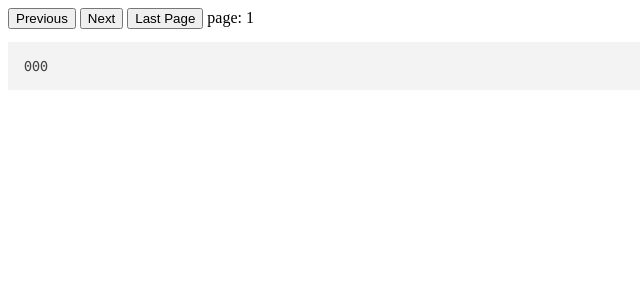
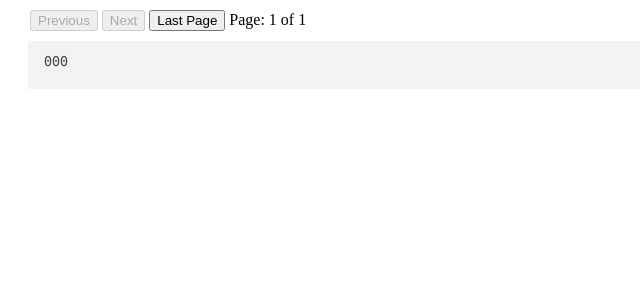
Before and after one commit to retraut/python-log-reader, a Flask app: template templates/code.html in a window 1280 px wide. Shown: the top 300 px of the page, without its empty margins (0-640 px from the left). Run offline with Flask 3, Linux system fonts and the light colour scheme; the template is opened without the code that fills it: most values are stand-ins (such as "Sample title", 1, 10 or a date in 2020); some libraries are stand-ins or nearby versions.

Commit message:
improve pagination and UI
- Add validation checks for next and previous page navigation.
- Update CSS for better code display and button styles.
- Implement keyboard navigation for page control.
- Enhance user feedback with alerts for page limits.

```diff
--- a/app.py
+++ b/app.py
@@ -39,13 +39,15 @@ def display_code(page_number=1):
 def next_lines():
     global current_page_number
     max_pages = get_max_pages()
-    current_page_number = min(current_page_number + 1, max_pages)
+    if current_page_number < max_pages:  # Check if the next page is valid
+        current_page_number += 1
     return redirect(url_for('display_code', page_number=current_page_number))
 
 @app.route('/previous')
 def previous_lines():
     global current_page_number
-    current_page_number = max(1, current_page_number - 1)
+    if current_page_number > 1:  # Check if the previous page is valid
+        current_page_number -= 1
     return redirect(url_for('display_code', page_number=current_page_number))
 
 @app.route('/end')
--- a/templates/code.html
+++ b/templates/code.html
@@ -7,8 +7,11 @@
 
     <style>
         #code {
-          white-space: pre;
+          white-space: pre-wrap; /* Allows wrapping of lines */
+          overflow-wrap: break-word; /* Breaks long words onto the next line */
+          overflow: hidden; /* Hides horizontal scrolling */
           font-family: Ubuntu Mono;
+          line-height: 1.5; /* Adjust this value to reduce space between lines */
         }
         .btn {
           @apply font-bold py-2 px-4 rounded;
@@ -19,7 +22,10 @@
         .btn-blue:hover {
           @apply bg-blue-700;
         }
-
+        .btn:disabled {
+          background-color: #ccc; /* Grey out disabled buttons */
+          cursor: not-allowed;
+        }
         .pure_css_button {
           display: inline-block;
           width: 100px;
@@ -35,10 +41,36 @@
           border-image: linear-gradient(to bottom, #ffd400, rgba(0, 0, 0, 0)) 0 100%;
           border-top: 1px solid #ffd400;
         }
-
+        body {
+            top: 20px;
+            padding-left: 20px; /* Added left padding */
+            padding-right: 20px; /* Added right padding */
+            position: relative; /* Ensure body is positioned for absolute elements */
+        }
+        .button-container {
+            position: fixed; /* Fixes the button container to the top */
+            top: 0; /* Aligns to the top of the screen */
+            left: 20px; /* Aligns with the body padding */
+            right: 20px; /* Aligns with the body padding */
+            background: white; /* Optional: background color for visibility */
+            z-index: 1000; /* Ensures it stays above other content */
+            padding: 10px; /* Optional: padding for aesthetics */
+        }
+        .floating-button {
+            position: fixed; /* Fixes the button to the viewport */
+            bottom: 20px; /* Initial position from the bottom */
+            right: 20px; /* Initial position from the right */
+            background-color: red; /* Changed button color to red */
+            color: white; /* Text color */
+            border: none; /* No border */
+            border-radius: 5px; /* Rounded corners */
+            padding: 10px 15px; /* Padding */
+            cursor: pointer; /* Pointer cursor on hover */
+            z-index: 1000; /* Ensure it stays above other content */
+        }
     </style>
     <script>
-        function lastePage() {
+        function lastPage() { // Corrected function name
             window.location.href = `/end`;
         }
         function checkValidPage(pageNumber) {
@@ -46,7 +78,7 @@
                 .then(response => response.json())
                 .then(data => {
                     if (!data.valid_page) {
-                        alert('Invalid page number. Redirecting to the last page.');
+                        alert('This is the last page');
                         window.location.href = `/page/${data.max_pages}`;
                     } else {
                         window.location.href = `/next`;
@@ -60,7 +92,7 @@
                 .then(response => response.json())
                 .then(data => {
                     if (!data.valid_page) {
-                        alert('Invalid page number. Redirecting to the first page.');
+                        alert('This is the first page.');
                         window.location.href = '/page/1';
                     } else {
                         window.location.href = '/previous';
@@ -68,25 +100,82 @@
                 })
                 .catch(error => console.error('Error:', error));
         }
-    </script>
-</head>
-<body>
 
-    <button onclick="checkValidPreviousPage()">Previous</button>
-    <button onclick="checkValidPage({{ current_page_number + 1 }})">Next</button>
-    <button onclick="lastePage()">Last Page</button>
-    page: {{ current_page_number }}
+        // Keyboard navigation
+        document.addEventListener('keydown', function(event) {
+            console.log('Key pressed:', event.key); // Debugging line
 
-    <pre><code class='log' id="code">{{ code | safe }}</code></pre>
+            // Prevent default action for arrow keys
+            if (event.key === 'ArrowRight' || event.key === 'ArrowLeft' || event.key === 'l' || event.key === 'h') {
+                event.preventDefault(); // Prevent scrolling
+            }
 
-    <script>
+            if (event.key === 'ArrowRight' || event.key === 'l') {
+                // Navigate to the next page
+                checkValidPage({{ current_page_number + 1 }});
+            } else if (event.key === 'ArrowLeft' || event.key === 'h') {
+                // Navigate to the previous page
+                checkValidPreviousPage();
+            } else if (event.key === 'j') {
+                // Scroll down
+                window.scrollBy(0, 100); // Adjust scroll amount as needed
+            } else if (event.key === 'k') {
+                // Scroll up
+                window.scrollBy(0, -100); // Adjust scroll amount as needed
+            }
+        });
+
+        // Function to make the button draggable
+        function makeDraggable(element) {
+            let offsetX, offsetY;
+
+            element.addEventListener('mousedown', function(e) {
+                offsetX = e.clientX - element.getBoundingClientRect().left;
+                offsetY = e.clientY - element.getBoundingClientRect().top;
+
+                function mouseMoveHandler(e) {
+                    element.style.left = (e.clientX - offsetX) + 'px';
+                    element.style.top = (e.clientY - offsetY) + 'px';
+                }
+
+                function mouseUpHandler() {
+                    document.removeEventListener('mousemove', mouseMoveHandler);
+                    document.removeEventListener('mouseup', mouseUpHandler);
+                }
+
+                document.addEventListener('mousemove', mouseMoveHandler);
+                document.addEventListener('mouseup', mouseUpHandler);
+            });
+        }
+
         document.addEventListener('DOMContentLoaded', (event) => {
             document.querySelectorAll('pre code').forEach((block) => {
                 hljs.initHighlightingOnLoad();
                 hljs.lineNumbersBlock(block);
                 hljs.highlightBlock(block);
             });
+
+            const button = document.createElement('button');
+            button.className = 'floating-button';
+            button.innerText = 'Flying Button';
+            button.onclick = function() {
+                alert('Flying Button Clicked!');
+            };
+            document.body.appendChild(button);
+            makeDraggable(button); // Make the button draggable
         });
     </script>
+</head>
+<body>
+
+    <div class="button-container">
+        <button onclick="checkValidPreviousPage()" {{ 'disabled' if current_page_number == 1 }}>Previous</button>
+        <button onclick="checkValidPage({{ current_page_number + 1 }})" {{ 'disabled' if current_page_number == max_pages }}>Next</button>
+        <button onclick="lastPage()">Last Page</button>
+        <span>Page: {{ current_page_number }} of {{ max_pages }}</span>
+    </div>
+
+    <pre><code class='log' id="code">{{ code | safe | replace('\n\n', '\n') }}</code></pre>
+
 </body>
 </html>
```
